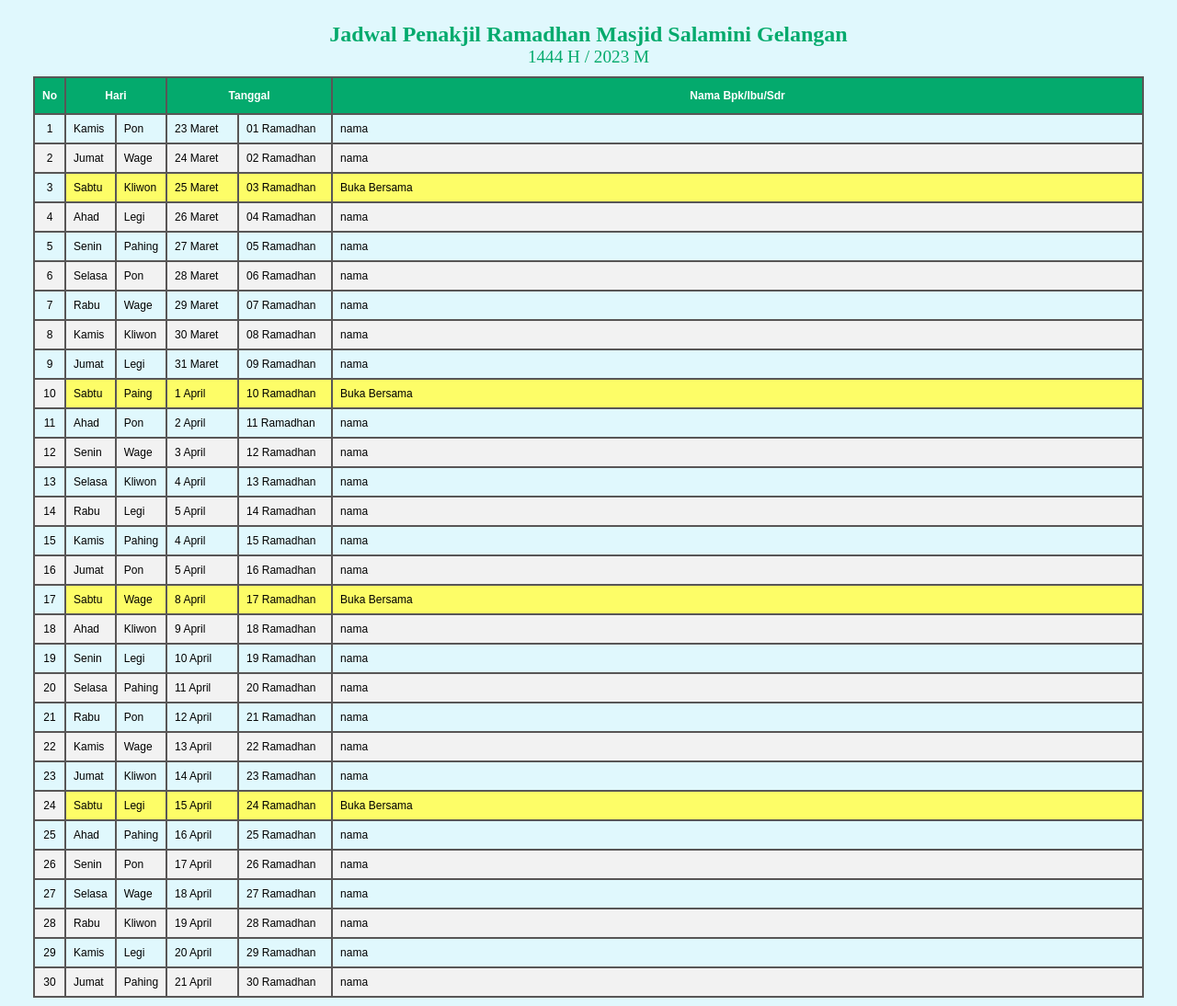
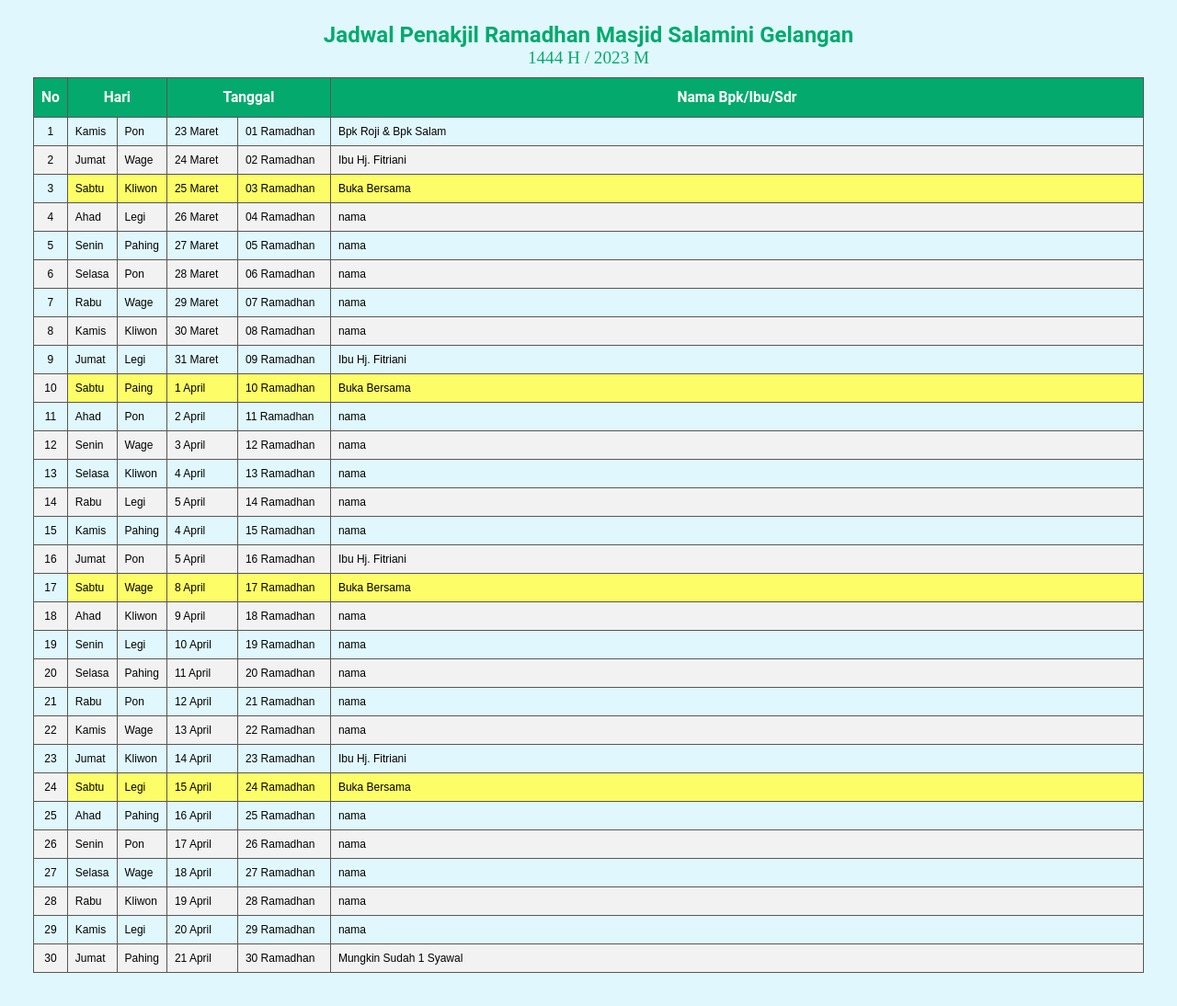
Before and after one commit to hamdanir/jadwal_takjil, a plain HTML site: page index.html in a window 1280 px wide. Shown: the whole page at 92% size. After the commit the page ends 1067 px from the top, so only its background shows below. Drawn offline with Linux system fonts and the light colour scheme.

Commit message:
font style & font weight h1 & th

```diff
--- a/index.html
+++ b/index.html
@@ -5,6 +5,10 @@
     <meta http-equiv="X-UA-Compatible" content="IE=edge">
     <meta name="viewport" content="width=device-width, initial-scale=1.0">
     <title>Jadwal Takjil</title>
+    <!-- Google Fonts -->
+    <link rel="preconnect" href="https://fonts.googleapis.com">
+    <link rel="preconnect" href="https://fonts.gstatic.com" crossorigin>
+    <link href="https://fonts.googleapis.com/css2?family=Poppins:ital,wght@0,100;0,200;0,400;0,700;1,700&family=Roboto+Slab:wght@100;200;400;700&display=swap" rel="stylesheet">
 
     <link rel="stylesheet" href="style.css">
 </head>
@@ -29,7 +33,7 @@
             <td class="td-jawa">Pon</td>
             <td class="td-tgl">23 Maret</td>
             <td class="td-rmdn">01 Ramadhan</td>
-            <td>nama</td>
+            <td>Bpk Roji & Bpk Salam</td>
           </tr>
           <tr>
             <td class="td-no">2</td>
@@ -37,7 +41,7 @@
             <td class="td-jawa">Wage</td>
             <td class="td-tgl">24 Maret</td>
             <td class="td-rmdn">02 Ramadhan</td>
-            <td>nama</td>
+            <td>Ibu Hj. Fitriani</td>
           </tr>
           <tr>
             <td class="td-no">3</td>
@@ -93,7 +97,7 @@
             <td class="td-jawa">Legi</td>
             <td class="td-tgl">31 Maret</td>
             <td class="td-rmdn">09 Ramadhan</td>
-            <td>nama</td>
+            <td>Ibu Hj. Fitriani</td>
           </tr>
           <tr>
             <td class="td-no">10</td>
@@ -149,7 +153,7 @@
             <td class="td-jawa">Pon</td>
             <td class="td-tgl">5 April</td>
             <td class="td-rmdn">16 Ramadhan</td>
-            <td>nama</td>
+            <td>Ibu Hj. Fitriani</td>
           </tr>
           <tr>
             <td class="td-no">17</td>
@@ -205,7 +209,7 @@
             <td class="td-jawa">Kliwon</td>
             <td class="td-tgl">14 April</td>
             <td class="td-rmdn">23 Ramadhan</td>
-            <td>nama</td>
+            <td>Ibu Hj. Fitriani</td>
           </tr>
           <tr>
             <td class="td-no">24</td>
@@ -261,7 +265,7 @@
             <td class="td-jawa">Pahing</td>
             <td class="td-tgl">21 April</td>
             <td class="td-rmdn">30 Ramadhan</td>
-            <td>nama</td>
+            <td>Mungkin Sudah 1 Syawal</td>
           </tr>
         </tbody>
       </table>
--- a/style.css
+++ b/style.css
@@ -14,6 +14,8 @@ body {
 .tittle h1 {
   padding-top: 2rem;
   margin: 0;
+  font-family: 'roboto';
+  font-weight: 700;
 }
 
 .tittle p {
@@ -30,6 +32,9 @@ body {
 
 th {
   text-align: center;
+  font-size: 1.3rem;
+  font-weight: bold;
+  font-family: 'roboto';
 }
 
 .td-no {
@@ -56,7 +61,7 @@ th {
   }
 
   #customers td, #customers th {
-    border: 2px solid #585656;
+    border: 1px solid #585656;
     padding: 8px;
   }
 
@@ -94,6 +99,6 @@ th {
   }
 
   .table-content {
-    font-size: 80%;
+    font-size: 90%;
   }
 }
```
